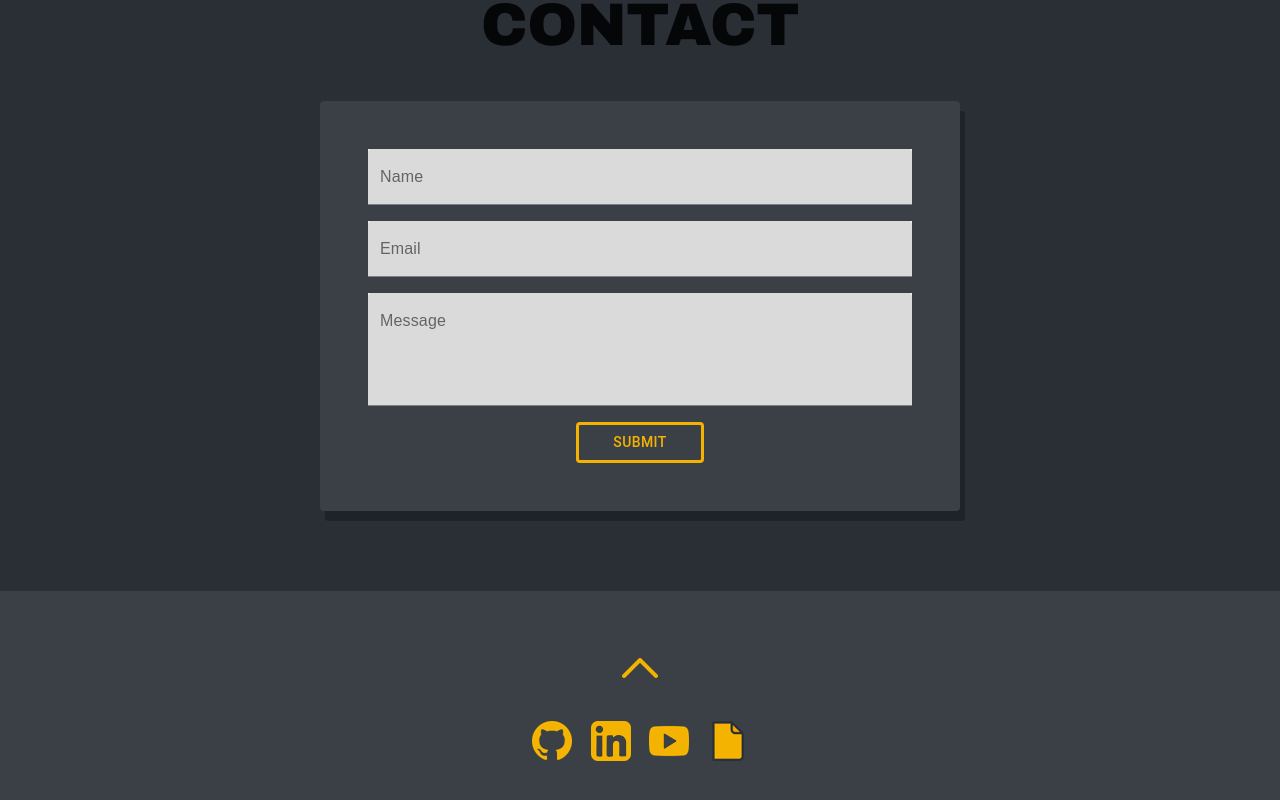
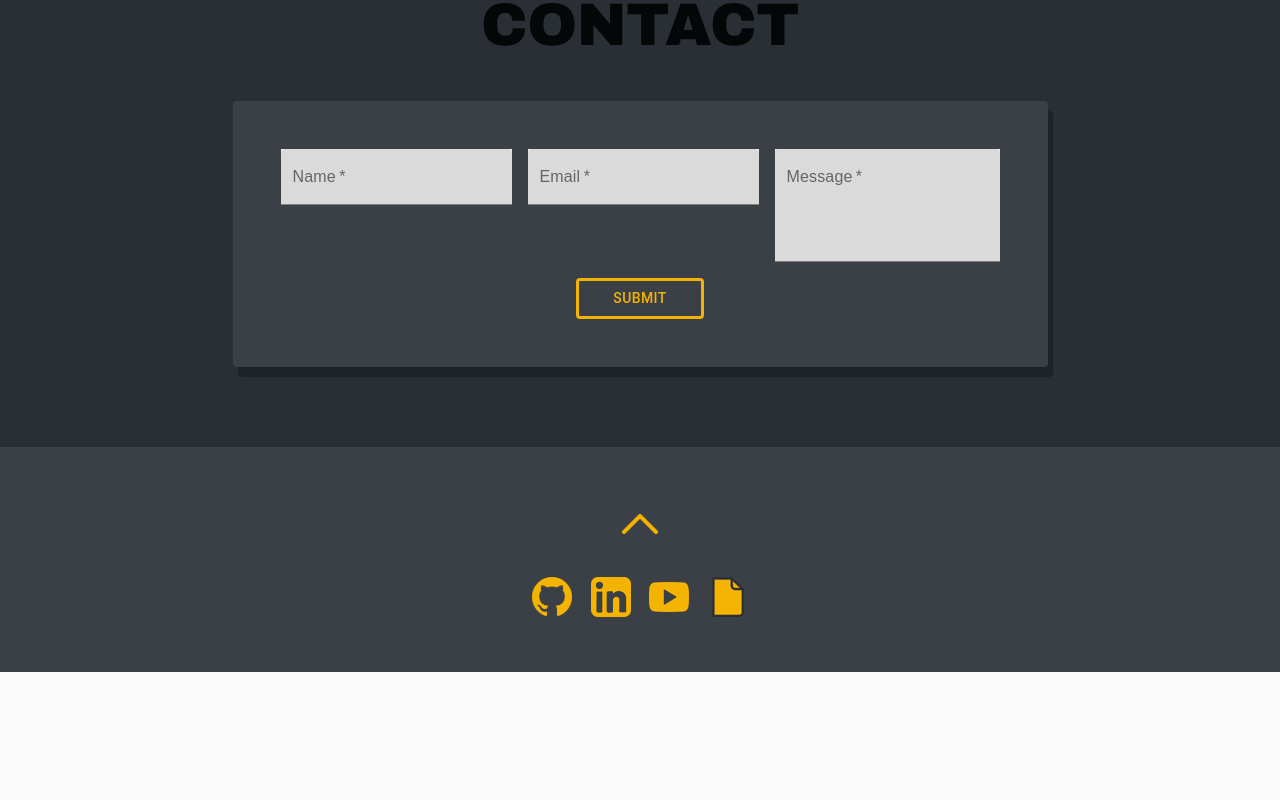
Before and after one commit to Mya-Junkin/professional-website, a React (Create React App) app in the folder professional-website/: page / in a window 1280 px wide. Shown: the part 3184-3984 px from the top of the page. After the commit the page ends 3856 px from the top, so only its background shows below. Built offline with nearby package versions, Linux system fonts and the light colour scheme.

Commit message:
contact form - in progress
added form to contact section, still no backend for email yet

```diff
--- a/professional-website/src/sections/ContactSection.js
+++ b/professional-website/src/sections/ContactSection.js
@@ -1,4 +1,4 @@
-import React from 'react';
+import React, { useState } from 'react';
 import {Paper, Typography, TextField, Button} from '@material-ui/core';
 import useStyles from '../styles.js';
 import { ThemeProvider } from '@material-ui/core';
@@ -8,16 +8,64 @@ import theme from '../theme.js';
 const ContactSection = () => {
     const classes = useStyles();
 
+    const [name, setName] = useState("")
+    const [email, setEmail] = useState("")
+    const [message, setMessage] = useState("")
+
+    const [formStatus, setFormStatus] = React.useState('Send')
+    const onSubmit = (e) => {
+
+        console.log(name)
+        console.log(email)
+        console.log(message)
+
+    }
+
     return(
         <ThemeProvider theme={ theme }>
             <div style={{display: 'flex', alignItems: 'center', flexDirection: 'column', marginTop: '5vh', marginBottom: '10vh'}}>
             <Typography variant='h2' style={{padding: '5vh'}}>CONTACT</Typography>
             <Paper className={classes.ContactCard}>
-                <TextField id="outlined-basic" label="Name" variant="filled" className={classes.ContactFeild}/>
-                <TextField id="outlined-basic" label="Email" type='email' variant="filled" className={classes.ContactFeild}/>
-                <TextField id="outlined-multiline-flexible" label="Message" variant="filled" multiline minRows={4} maxRows={6} className={classes.ContactFeild}/>
-                <Button variant='outlined' color={'secondary'} style={{width: '10vw', border: '3px solid', margin: '1vh', display: 'flex', alignSelf: 'center', justifySelf: 'center'}}>Submit</Button>
-            </Paper>
+                <form onSubmit={onSubmit} className={classes.form}>
+                <TextField
+                    id="outlined-basic"
+                    label="Name"
+                    required
+                    variant="filled"
+                    className={classes.ContactFeild}
+                    onChange={e => setName(e.target.value)}
+                    value={name}
+                />
+                <TextField
+                    id="outlined-basic"
+                    label="Email"
+                    type='email'
+                    required
+                    variant="filled"
+                    className={classes.ContactFeild}
+                    onChange={e => setEmail(e.target.value)}
+                    value={email}
+                />
+                <TextField
+                    id="outlined-multiline-flexible"
+                    label="Message"
+                    required
+                    variant="filled"
+                    multiline minRows={4} maxRows={6}
+                    className={classes.ContactFeild}
+                    onChange={e => setMessage(e.target.value)}
+                    value={message}
+                />
+                <Button
+                    type="submit"
+                    variant='outlined'
+                    color={'secondary'}
+                    style={{width: '10vw', border: '3px solid', margin: '1vh', display: 'flex', alignSelf: 'center', justifySelf: 'center'}}
+                >
+                    Submit
+                </Button>
+                </form>
+                </Paper>
             {/**TODO: Add timeout snackbar notification for when submit is successful. */}
             </div>
         </ThemeProvider>
```
